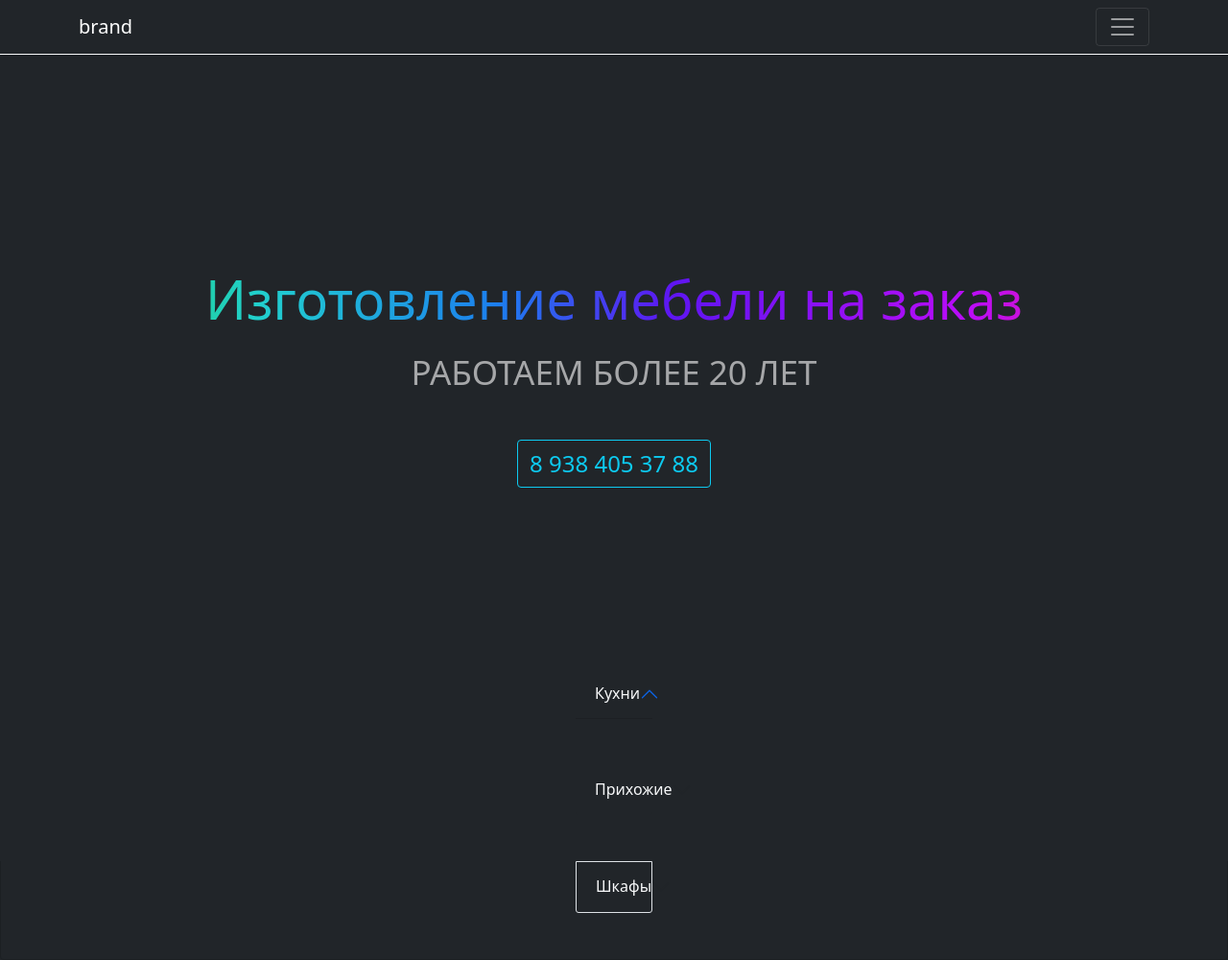
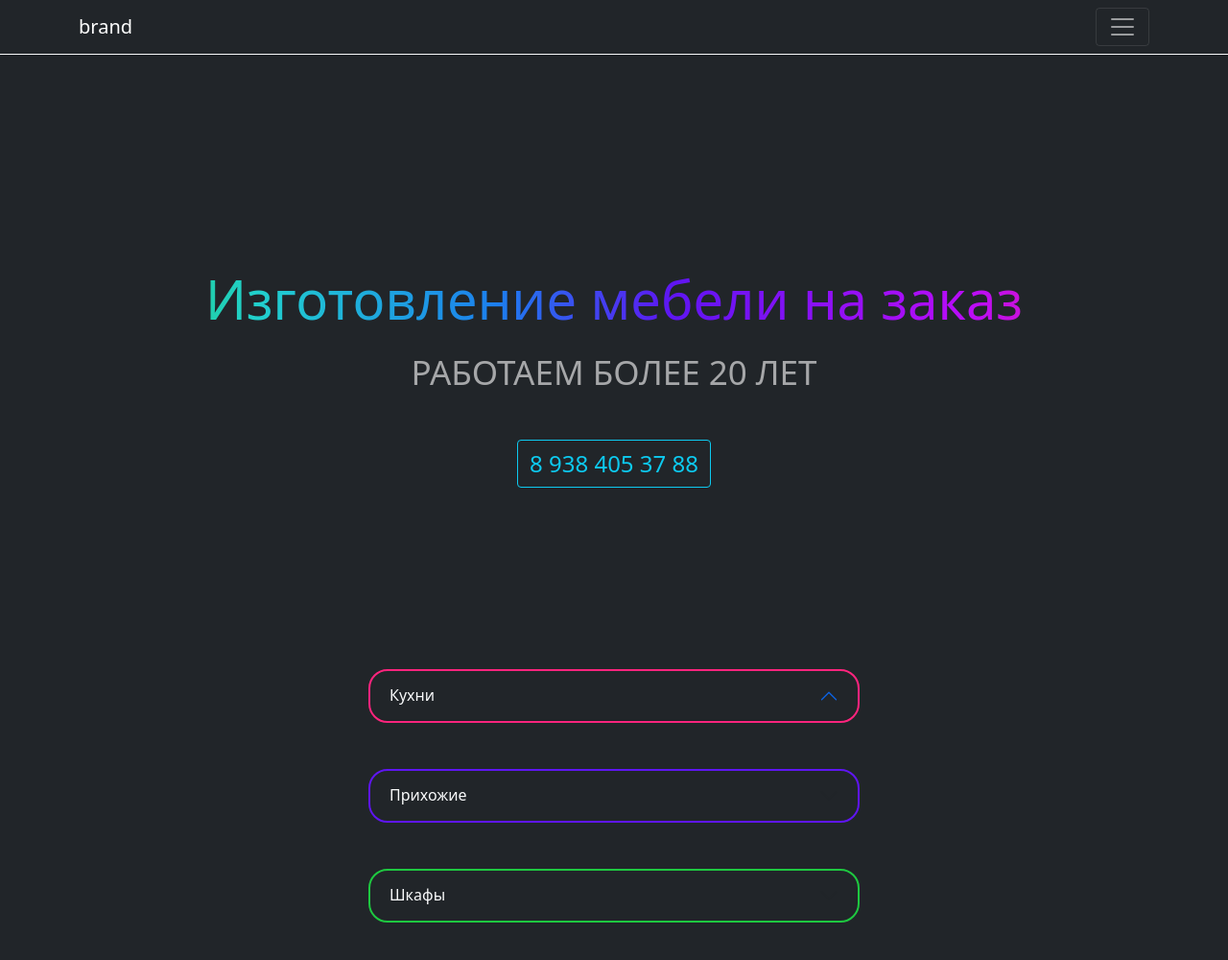
Before and after one commit to Maxim-Cherkasov/bs-furniture, a website: page index.html in a window 1280 px wide. Shown: the whole page at 96% size. Drawn offline with nearby package versions, Linux system fonts and the light colour scheme.

Commit message:
border buttons

```diff
--- a/index.html
+++ b/index.html
@@ -60,10 +60,11 @@
 
        <div class="accordion accordion-flush" id="accordionExample">
          <div class="accordion-item bg-dark">
-           <h2 class="accordion-header" id="headingOne">
+           <h2 class="accordion-header border-danger" id="headingOne">
              <button class="accordion-button bg-dark text-light"
                 type="button" data-bs-toggle="collapse" data-bs-target="#collapseOne"
-             aria-expanded="true" aria-controls="collapseOne">
+                aria-expanded="true" aria-controls="collapseOne"
+                style="border: 2px solid #ff247d;">
                 Кухни
              </button>
            </h2>
@@ -93,7 +94,10 @@
          </div>
          <div class="accordion-item bg-dark">
            <h2 class="accordion-header" id="headingTwo">
-             <button class="accordion-button collapsed bg-dark text-light" type="button" data-bs-toggle="collapse" data-bs-target="#collapseTwo" aria-expanded="false" aria-controls="collapseTwo">
+             <button class="accordion-button collapsed bg-dark text-light button-pink"
+                type="button" data-bs-toggle="collapse" data-bs-target="#collapseTwo"
+                aria-expanded="false" aria-controls="collapseTwo"
+                style="border: 2px solid #5f15f2;">
                 Прихожие
              </button>
            </h2>
@@ -131,11 +135,13 @@
                 </div>
              </div>
             </div>
-           </div>
-         </div>
+
          <div class="accordion-item bg-dark">
            <h2 class="accordion-header" id="headingThree">
-             <button class="accordion-button collapsed bg-dark text-light border" type="button" data-bs-toggle="collapse" data-bs-target="#collapseThree" aria-expanded="false" aria-controls="collapseThree">
+             <button class="accordion-button collapsed bg-dark text-light"
+              type="button" data-bs-toggle="collapse" data-bs-target="#collapseThree"
+               aria-expanded="false" aria-controls="collapseThree"
+               style="border: 2px solid #1ec840;">
                Шкафы
              </button>
            </h2>
@@ -172,13 +178,8 @@
               </div>
             </div>
           </div>
+        </div> <!-- acc end -->
        </div>
-           </div>
-         </div>
-        </div>
-            </div>
-       </div> <!-- acc -->
-
   </main>
 
 
--- a/sass/style.scss
+++ b/sass/style.scss
@@ -43,8 +43,6 @@
       -webkit-box-decoration-break: clone;
 
       @media (max-width: 640px) {
-
-
          font-size: 2.4rem;
       }
    }
@@ -55,7 +53,6 @@
       font-size: 2.5rem;
 
       @media (max-width: 640px) {
-
 
          font-size: 2rem;
       }
```
Also changed, not shown: css/style.css, 1 other file. Lines whose indentation alone changed are shown as unchanged.
